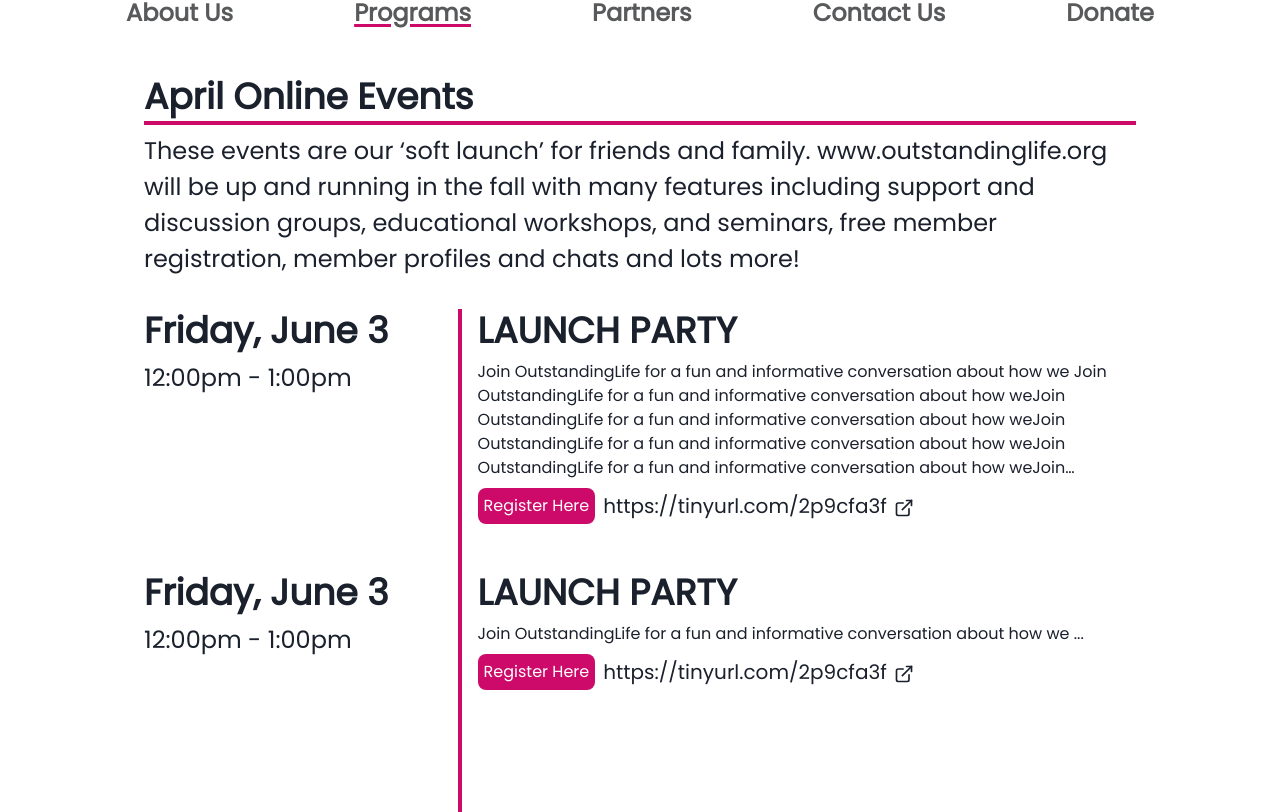
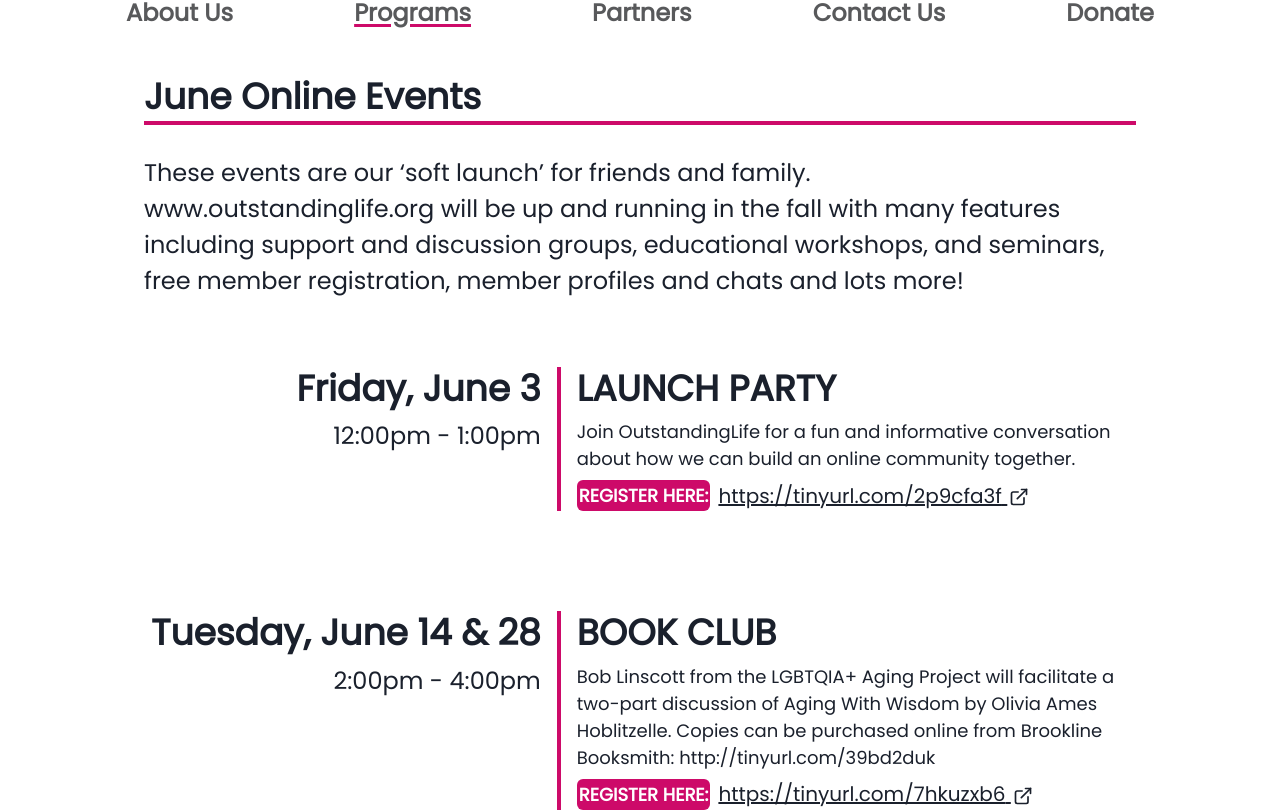
Before and after one commit to Code-4-Community/outstanding-life, a Next.js app: page /programs in a window 1280 px wide. Shown: the part 110-922 px from the top of the page. Built offline with nearby package versions, Linux system fonts and the light colour scheme.

Commit message:
fix styling of programs page. wip: connect lines between programs

```diff
--- a/lib/components/programList/index.tsx
+++ /dev/null
@@ -1,90 +0,0 @@
-import { Flex, VStack, Heading, Text, Box, HStack, Link } from '@chakra-ui/react';
-import { ExternalLinkIcon } from '@chakra-ui/icons';
-
-const programs = [
-  {
-    title: 'LAUNCH PARTY',
-    description:
-      'Join OutstandingLife for a fun and informative conversation about how we Join OutstandingLife for a fun and informative conversation about how weJoin OutstandingLife for a fun and informative conversation about how weJoin OutstandingLife for a fun and informative conversation about how weJoin OutstandingLife for a fun and informative conversation about how weJoin OutstandingLife for a fun and informative conversation about how weJoin OutstandingLife for a fun and informative conversation about how we ',
-    dayOfTheWeek: 'FRIDAY',
-    date: 'Friday, June 3',
-    time: '12:00pm - 1:00pm',
-    registerLink: 'https://tinyurl.com/2p9cfa3f',
-  },
-  {
-    title: 'LAUNCH PARTY',
-    description: 'Join OutstandingLife for a fun and informative conversation about how we ...',
-    dayOfTheWeek: 'FRIDAY',
-    date: 'Friday, June 3',
-    time: '12:00pm - 1:00pm',
-    registerLink: 'https://tinyurl.com/2p9cfa3f',
-  },
-];
-
-// TODO: Use type from database rather than this type
-type ProgramFrontendProps = {
-  title: string;
-  description: string;
-  dayOfTheWeek: string;
-  date: string;
-  time: string;
-  registerLink: string;
-};
-
-const ProgramPreview: React.FC<ProgramFrontendProps> = ({
-  title,
-  description,
-  dayOfTheWeek,
-  date,
-  time,
-  registerLink,
-}) => {
-  return (
-    <Flex flexDirection="row" gap={4} height={'250px'}>
-      <VStack alignItems="start" minWidth={'30%'}>
-        <Heading>{date}</Heading>
-        <Text>{time}</Text>
-      </VStack>
-      <Box minWidth={'4px'} bg="#cd0a69" minHeight={'120%'} />
-      <VStack alignItems="start">
-        <Heading>{title}</Heading>
-        <Text noOfLines={5} fontSize="md">
-          {description}
-        </Text>
-        <HStack>
-          <Box bg="#cd0a69" padding="6px" borderRadius="lg">
-            <Text color="white" fontSize="md">
-              Register Here
-            </Text>
-          </Box>
-          <Text noOfLines={3} fontSize="xl">
-            <Link href={registerLink} isExternal>
-              {registerLink} <ExternalLinkIcon mx="2px" />
-            </Link>
-          </Text>
-        </HStack>
-      </VStack>
-    </Flex>
-  );
-};
-
-export const ProgramList: React.FC<{}> = () => {
-  // const [programs, setPrograms] = useState<Programs[]>(programs);
-
-  // useEffect(() => {
-  //   const fetchPrograms = async (): Promise<void> => {
-  //     setPrograms(await apiClient.getPrograms());
-  //   };
-  //   fetchPrograms();
-  // }, [setPrograms]);
-
-  return (
-    <VStack spacing={3} align="stretch">
-      {programs.map((program) => {
-        return (
-          <ProgramPreview key={`${program.title}_${program.date}`} {...program}></ProgramPreview>
-        );
-      })}
-    </VStack>
-  );
-};
--- /dev/null
+++ b/lib/components/programsList/index.tsx
@@ -0,0 +1,106 @@
+import { Flex, VStack, Heading, Text, Box, HStack, Link } from '@chakra-ui/react';
+import { ExternalLinkIcon } from '@chakra-ui/icons';
+
+// TODO: make the links in the description clickable?
+const programs = [
+  {
+    title: 'LAUNCH PARTY',
+    description:
+      'Join OutstandingLife for a fun and informative conversation about how we can build an online community together.',
+    date: 'Friday, June 3',
+    time: '12:00pm - 1:00pm',
+    registerLink: 'https://tinyurl.com/2p9cfa3f',
+  },
+  {
+    title: 'BOOK CLUB',
+    description:
+      'Bob Linscott from the LGBTQIA+ Aging Project will facilitate a two-part discussion of Aging With Wisdom by Olivia Ames Hoblitzelle. Copies can be purchased online from Brookline Booksmith: http://tinyurl.com/39bd2duk',
+    date: 'Tuesday, June 14 & 28',
+    time: '2:00pm - 4:00pm',
+    registerLink: 'https://tinyurl.com/7hkuzxb6',
+  },
+  {
+    title: "ONE SIZE DOESN'T SUIT ALL",
+    description:
+      'Older adults need multiple avenues for creating supportive communities, and safe environments, online and in-person, particularly LGBTQ+ older adults. Panel Discussion and Q&A with Paul Glass from LGBTQ Elders of Color and David Aronstein from OUTStandingLIFE.',
+    date: 'Wednesday, July 15',
+    time: '12:00pm - 1:30pm',
+    registerLink: 'https://tinyurl.com/yc267tzz',
+  },
+  {
+    title: 'MODERN PRONOUNS: THEY IS CORRECT',
+    description:
+      'Join Julie Nowak (she/they/xe), LGBTQ+ Initiative Coordinator at BayPath Elder Services, to learn about inclusive pronouns and affirming language.',
+    date: 'Thursday, June 16',
+    time: '2:00pm - 3:00pm',
+    registerLink: 'https://tinyurl.com/yc349dr9',
+  },
+];
+
+// TODO: Use type from database rather than this type
+type ProgramFrontendProps = {
+  title: string;
+  description: string;
+  date: string;
+  time: string;
+  registerLink: string;
+};
+
+const ProgramPreview: React.FC<ProgramFrontendProps> = ({
+  title,
+  description,
+  date,
+  time,
+  registerLink,
+}) => {
+  return (
+    <Flex flexDirection="row" gap={4}>
+      <VStack alignItems="end" minWidth={'40%'}>
+        <Heading>{date}</Heading>
+        <Text>{time}</Text>
+      </VStack>
+      <Box minWidth={'4px'} bg="#cd0a69" />
+      <VStack alignItems="start">
+        <Heading>{title}</Heading>
+        <Text noOfLines={5} fontSize="lg">
+          {description}
+        </Text>
+        <HStack>
+          <Box bg="#cd0a69" borderRadius="md">
+            <Text margin={'2px'} color="white" fontSize="large" fontWeight={'bolder'}>
+              REGISTER HERE:
+            </Text>
+          </Box>
+          <Text noOfLines={3} fontSize="xl" as="u">
+            <Link href={registerLink} isExternal>
+              {registerLink} <ExternalLinkIcon mx="2px" />
+            </Link>
+          </Text>
+        </HStack>
+      </VStack>
+    </Flex>
+  );
+};
+
+export const ProgramsList: React.FC<{}> = () => {
+  // const [programs, setPrograms] = useState<Programs[]>(programs);
+
+  // useEffect(() => {
+  //   const fetchPrograms = async (): Promise<void> => {
+  //     setPrograms(await apiClient.getPrograms());
+  //   };
+  //   fetchPrograms();
+  // }, [setPrograms]);
+
+  return (
+    <div data-cy="programs-list">
+      <VStack spacing={'100px'} align="stretch">
+        {programs.map((program) => {
+          return (
+            <ProgramPreview key={`${program.title}_${program.date}`} {...program}></ProgramPreview>
+          );
+        })}
+      </VStack>
+    </div>
+  );
+};
--- a/pages/programs/index.tsx
+++ b/pages/programs/index.tsx
@@ -1,22 +1,23 @@
-import { ProgramList } from '../../lib/components/programList';
+import { ProgramsList } from '../../lib/components/programsList';
 import { VStack, Text, Container } from '@chakra-ui/react';
 import OSLHeader from '../../lib/components/header';
-import { getDate } from '../../lib/utils/utils';
 
 const Programs: React.FC = () => {
   return (
     <Container maxW={'container.lg'} mb="100px" fontSize="24px" paddingTop="24px">
       <VStack align="flex-start">
-        <OSLHeader
-          header={`${getDate().monthString} Online Events`}
-          style={{ width: '100%' }}></OSLHeader>
-        <Text paddingBottom="24px">
-          These events are our ‘soft launch’ for friends and family. www.outstandinglife.org will be
-          up and running in the fall with many features including support and discussion groups,
-          educational workshops, and seminars, free member registration, member profiles and chats
-          and lots more!
-        </Text>
-        <ProgramList />
+        <div data-cy="programs-heading">
+          <OSLHeader
+            header="June Online Events"
+            style={{ width: '100%', fontWeight: 'bolder', marginBottom: '30px' }}></OSLHeader>
+          <Text margin={'0px'}>These events are our ‘soft launch’ for friends and family.</Text>
+          <Text paddingBottom={'60px'}>
+            www.outstandinglife.org will be up and running in the fall with many features including
+            support and discussion groups, educational workshops, and seminars, free member
+            registration, member profiles and chats and lots more!
+          </Text>
+        </div>
+        <ProgramsList />
       </VStack>
     </Container>
   );
```
Also changed, not shown: 1 other file (tests, documents, lock files or other folders).
